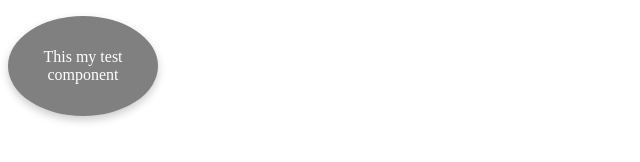
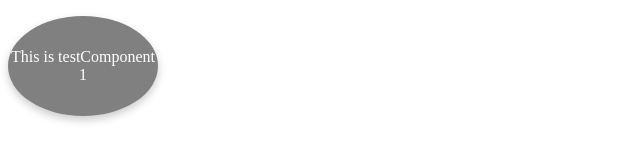
Before and after one commit to AnnaMarieHo/first-gatsby, a Gatsby site: page /TestComponent in a window 1280 px wide. Shown: the whole page, without its empty margins (0-640 px from the left). Built offline with nearby package versions, Linux system fonts and the light colour scheme; Gatsby itself is replaced by a stand-in of ours.

Commit message:
all changes

```diff
--- a/src/pages/TestComponent.js
+++ b/src/pages/TestComponent.js
@@ -18,7 +18,7 @@
         boxShadow: "0px 4px 8px rgba(0, 0, 0, 0.2)",
       }}
     >
-      This my test component
+      This is testComponent 1
     </p>
   );
 }
```
Also changed, not shown: .github/workflows/deploy.yml.
